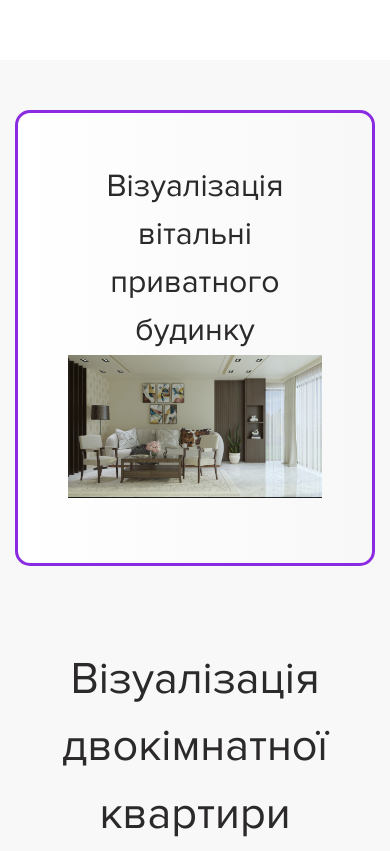
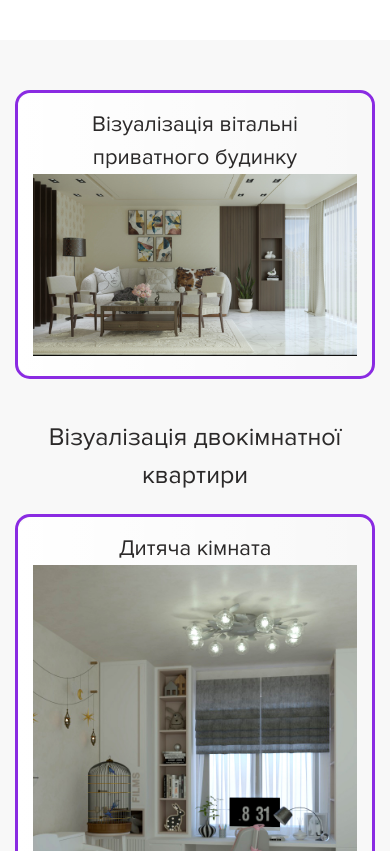
Before and after one commit to annadobriak/design, a plain HTML site: page lesson_design/index.html in a window 390 px wide. Shown: the top 851 px of the page. Drawn offline with Linux system fonts and the light colour scheme.

Commit message:
Add files via upload

```diff
--- a/lesson_design/css/style.css
+++ b/lesson_design/css/style.css
@@ -24,7 +24,7 @@ body {
 
 .header-wrap,
 .footer-wrap {
-	padding: 30px 0;
+	padding: 20px 0;
 	text-align: center;
 }
 
@@ -41,6 +41,12 @@ body {
 
 .title-name {
 	font-size: 45px;
+}
+
+@media (max-width: 700px) {
+.title-name {
+	font-size: 25px;
+}
 }
 
 .footer-wrap a {
@@ -66,13 +72,19 @@ body {
 }
 
 .page-wrap:not(:last-child) {
-	margin-bottom: 50px;
+	margin-bottom: 40px;
+}
+
+@media (max-width: 700px) {
+.page-wrap:not(:last-child) {
+	margin-bottom: 20px;
+}
 }
 
 .description {
 	background: linear-gradient(90deg, #fff 0%, rgba(255, 255, 255, 0) 100%);
 	border-radius: 15px;
-	padding: 50px;
+	padding: 15px;
 }
 
 .text {
@@ -92,6 +104,14 @@ body {
 	font-size: 32px;
 	text-align: center;
 	padding-bottom: 15px;
+}
+
+@media (max-width: 700px) {
+.title {
+	font-size: 22px;
+	padding-bottom: 5px;
+}
+
 }
 
 /* .title-box {
```
